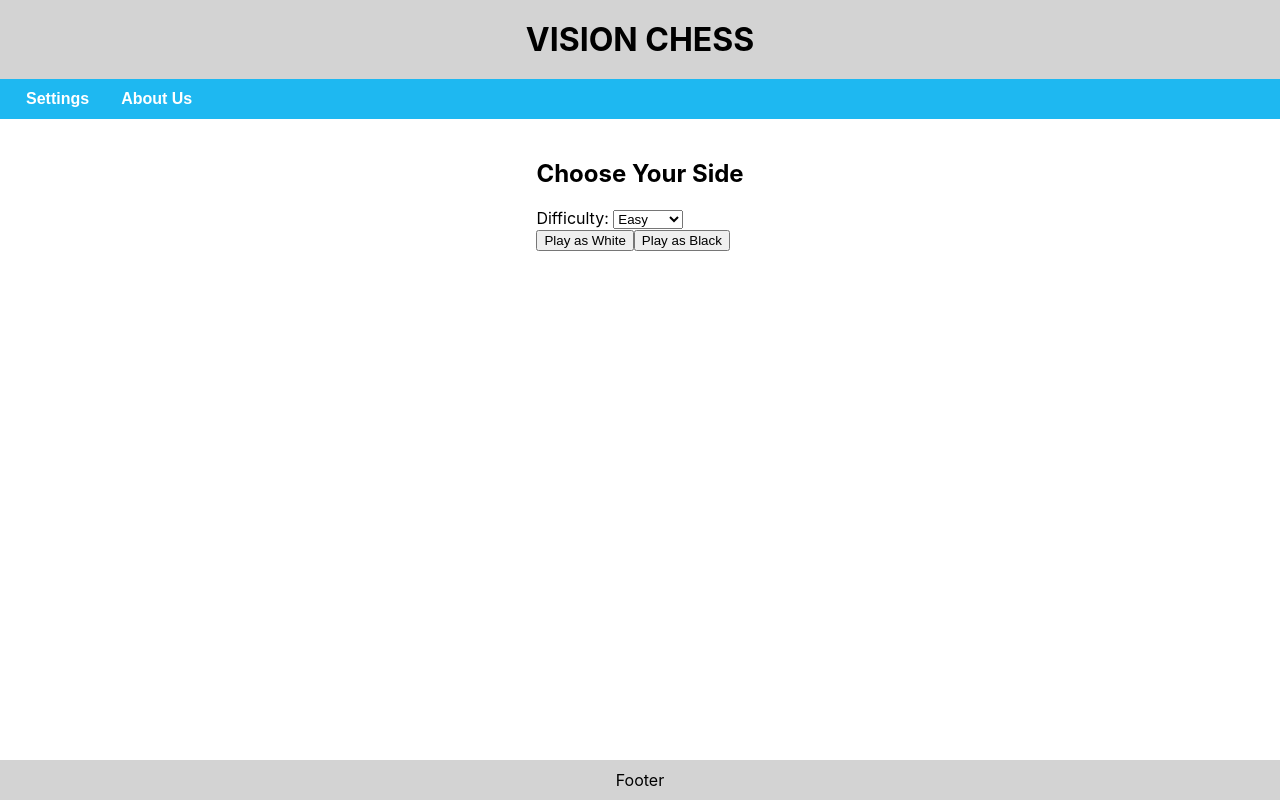
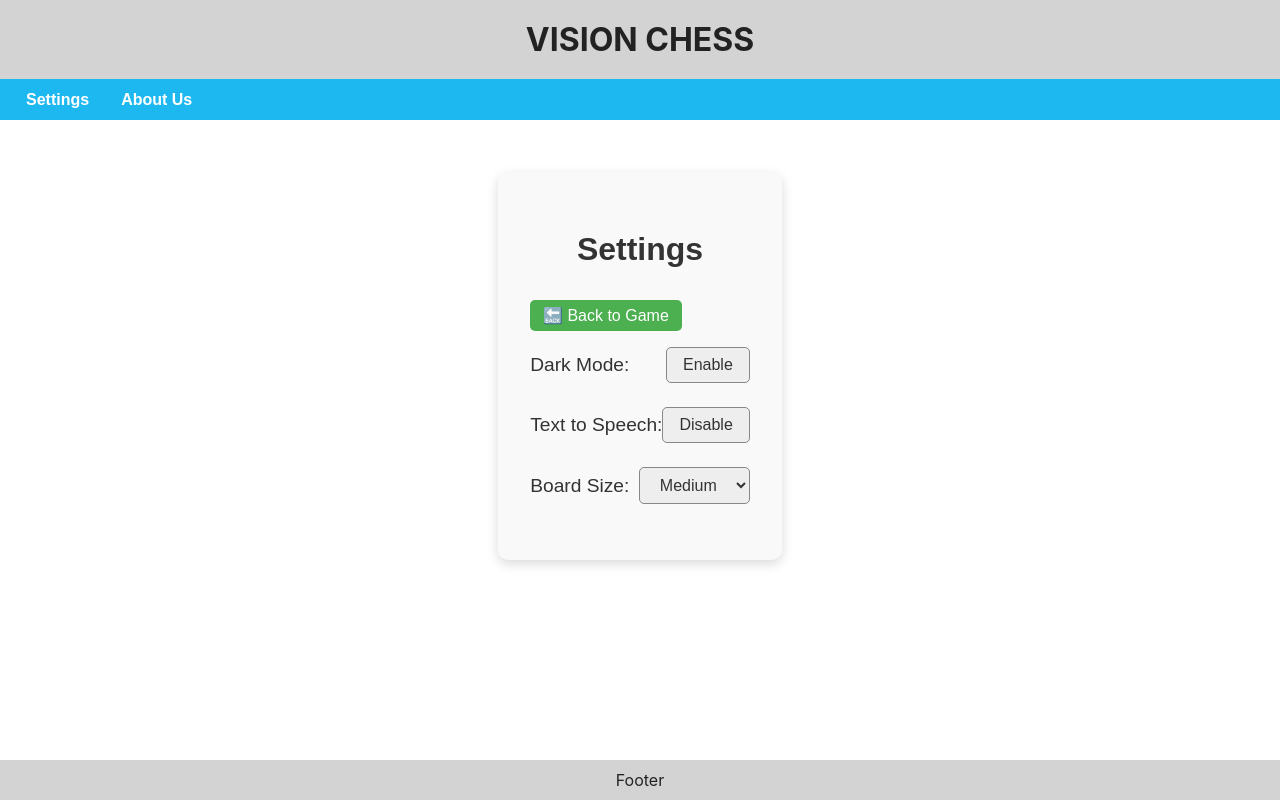
Before and after one commit to bradlyhayes12/Chess-game-impairedvision, a React (Create React App) app: page /settings in a window 1280 px wide. Built offline with nearby package versions, Linux system fonts and the light colour scheme.

Commit message:
Add settings page

```diff
--- a/package.json
+++ b/package.json
@@ -9,6 +9,7 @@
     "react-dnd": "^16.0.1",
     "react-dnd-html5-backend": "^16.0.1",
     "react-dom": "^19.0.0",
+    "react-router-dom": "^7.5.0",
     "react-scripts": "5.0.1",
     "web-vitals": "^4.2.4"
   },
--- a/src/App.css
+++ b/src/App.css
@@ -1,3 +1,28 @@
+App {
+  background-color: #f5f5f5;
+  color: #222;
+  min-height: 100vh;
+  transition: all 0.3s ease;
+}
+
+.App.dark {
+  background-color: #121212;
+  color: #eee;
+}
+
+/* Optional: make header/nav/footer dark too */
+.header, .navbar, .footer {
+  background-color: #eee;
+  color: #222;
+  transition: all 0.3s ease;
+}
+
+.App.dark .header,
+.App.dark .navbar,
+.App.dark .footer {
+  background-color: #1f1f1f;
+  color: #eee;
+}
 /* Layout styles */
 .page {
   display: flex;
--- a/src/App.js
+++ b/src/App.js
@@ -1,15 +1,43 @@
-import React from 'react';
-import './App.css';
+import React, { useState } from 'react';
+import { BrowserRouter as Router, Route, Routes, Link } from 'react-router-dom';
 import Layout from './Layout';
 import ChessBoard from './ChessBoard';
+import SettingsPage from './SettingsPage';
+import './App.css';
 
 function App() {
+  const [darkMode, setDarkMode] = useState(false);
+  const [textToSpeech, setTextToSpeech] = useState(true);
+  const [boardSize, setBoardSize] = useState('medium');
+
   return (
-    <div className = "App">
-    <Layout>
-    <ChessBoard />
-  </Layout>
-  </div>
+    <div className={darkMode ? 'App dark' : 'App'}>
+      <Router>
+        <Layout>
+          <Routes>
+            <Route
+              path="/"
+              element={
+                <ChessBoard
+                  textToSpeech={textToSpeech}
+                  boardSize={boardSize}
+                />
+              }
+            />
+            <Route
+              path="/settings"
+              element={
+                <SettingsPage
+                  darkMode={darkMode} setDarkMode={setDarkMode}
+                  textToSpeech={textToSpeech} setTextToSpeech={setTextToSpeech}
+                  boardSize={boardSize} setBoardSize={setBoardSize}
+                />
+              }
+            />
+          </Routes>
+        </Layout>
+      </Router>
+    </div>
   );
 }
 
--- a/src/ChessBoard.js
+++ b/src/ChessBoard.js
@@ -28,7 +28,8 @@ const startListening = (callback) => {
   recognition.start();
 };
 
-const Speak = (text) => {
+const Speak = (text, textToSpeech = true) => {
+  if(!textToSpeech) return;
   const synth = window.speechSynthesis;
   if (synth.speaking) synth.cancel();
   const utterance = new SpeechSynthesisUtterance(text);
@@ -36,9 +37,9 @@ const Speak = (text) => {
   synth.speak(utterance);
 };
 
-const SpeakOnHover = ({ children, text }) => {
+const SpeakOnHover = ({ children, text, textToSpeech = true}) => {
   const handleHover = () => {
-    Speak(text);
+    Speak(text, textToSpeech);
   };
 
   // Clone the child and add the onMouseEnter handler
@@ -67,8 +68,8 @@ const announceCapture = (move) => {
 };
 
 
-const speakMove = (move, prefix = "") => {
-  if (!move) return;
+const speakMove = (move, prefix = "", textToSpeech = true) => {
+  if (!move || !textToSpeech) return;
   const pieceName = pieceNames[move.piece.toLowerCase()] || move.piece;
   const moveText = `${prefix}${pieceName} to ${move.to.toUpperCase()}`;
   const synth = window.speechSynthesis;
@@ -128,7 +129,7 @@ const Square = ({ children, position, handleMove, isValidMove, isSelected, isFoc
   );
 };
 
-const ChessBoard = () => {
+const ChessBoard = ({ textToSpeech, boardSize }) => {
   const [chess, setChess] = useState(new Chess());
   const [board, setBoard] = useState(chess.board());
   const [selected, setSelected] = useState(null);
@@ -148,16 +149,16 @@ const ChessBoard = () => {
       const winner = chess.turn() === "w" ? "Black" : "White";
       const message = `Checkmate! ${winner} wins!`;
       setGameStatus(message);
-      Speak(message);
+      Speak(message, textToSpeech);
     } else if (chess.isCheck()) {
       const playerInCheck = chess.turn() === "w" ? "White" : "Black";
       const message = `Check! ${playerInCheck} is in check.`;
       setGameStatus(message);
-      Speak(message);
+      Speak(message, textToSpeech);
     } else if (chess.isDraw()) {
       const message = "Game drawn!";
       setGameStatus(message);
-      Speak(message);
+      Speak(message, textToSpeech);
     } else {
       setGameStatus("");
     }
@@ -194,12 +195,12 @@ const ChessBoard = () => {
         const color = move.color === "w" ? "White" : "Black";
         const toSquare = move.to;
 
-        speakMove(move);
+        speakMove(move, textToSpeech);
         setBoard(chess.board());
         setSelected(null);
         setValidMoves([]);
         setMoveHistory(prev => [...prev, move.san]);
-        Speak(`${color} ${pieceName} to ${toSquare}`);
+        Speak(`${color} ${pieceName} to ${toSquare}`, textToSpeech);
         announceCapture(move);
 
         if (chess.turn() !== (playerColor === "white" ? "w" : "b")) {
@@ -214,7 +215,7 @@ const ChessBoard = () => {
                 const toSquare = aiMoveResult.to;
 
                 // 🎙️ Speak the move
-                Speak(`${color} ${pieceName} to ${toSquare}`);
+                Speak(`${color} ${pieceName} to ${toSquare}`, textToSpeech);
 
                 // 🎙️ Speak the capture if any
                 announceCapture(aiMoveResult);
@@ -258,9 +259,9 @@ const ChessBoard = () => {
         if (piece) {
           const colorName = piece.color === "w" ? "White" : "Black";
           const pieceName = pieceNames[piece.type?.toLowerCase()] || "Piece";
-          Speak(`${colorName} ${pieceName} on ${newSquare}`);
+          Speak(`${colorName} ${pieceName} on ${newSquare}`, textToSpeech);
         } else {
-          Speak(`Empty square ${newSquare}`);
+          Speak(`Empty square ${newSquare}`, textToSpeech);
         }
 
       }
@@ -282,7 +283,7 @@ const ChessBoard = () => {
       if (aiMove) {
         const aiMoveResult = chess.move(aiMove);
         if (aiMoveResult) {
-          speakMove(aiMoveResult, "Computer played ");
+          speakMove(aiMoveResult, "Computer played ", textToSpeech);
           setTimeout(() => {
             setBoard(chess.board());
             setMoveHistory([aiMoveResult.san]);
@@ -297,34 +298,34 @@ const ChessBoard = () => {
   if (!isGameStarted) {
     return (
       <div className="setup-menu">
-        <SpeakOnHover text="Choose your side">
+        <SpeakOnHover text="Choose your side" textToSpeech={textToSpeech}>
           <h2>Choose Your Side</h2>
         </SpeakOnHover>
 
         <div>
-          <SpeakOnHover text="Select difficulty level">
+          <SpeakOnHover text="Select difficulty level" textToSpeech={textToSpeech}>
             <label>Difficulty: </label>
           </SpeakOnHover>
           <select
             value={difficulty}
             onChange={(e) => {
               setDifficulty(e.target.value);
-              Speak(`Difficulty set to ${e.target.value}`);
+              Speak(`Difficulty set to ${e.target.value}`, textToSpeech);
             }}
-            onMouseEnter={() => Speak(`Current difficulty: ${difficulty}`)}
+            onMouseEnter={() => Speak(`Current difficulty: ${difficulty}`, textToSpeech)}
           >
             <option value="easy">Easy</option>
             <option value="medium">Medium</option>
             <option value="hard">Hard</option>
           </select>
         </div>
-        <SpeakOnHover text="Play as White">
+        <SpeakOnHover text="Play as White" textToSpeech={textToSpeech}>
           <button onClick={() => { setPlayerColor("white"); setIsGameStarted(true); }}>
             Play as White
           </button>
         </SpeakOnHover>
 
-        <SpeakOnHover text="Play as Black">
+        <SpeakOnHover text="Play as Black" textToSpeech={textToSpeech}>
           <button onClick={startGameAsBlack}>
             Play as Black
           </button>
@@ -374,7 +375,7 @@ const ChessBoard = () => {
     const pieceMatch = speech.match(/pawn|knight|bishop|rook|queen|king/i);
 
     if (!squareMatch) {
-      Speak("Could not understand the square");
+      Speak("Could not understand the square", textToSpeech);
       return;
     }
 
@@ -396,7 +397,7 @@ const ChessBoard = () => {
     if (chosenMove) {
       handleMove(chosenMove.from, chosenMove.to);
     } else {
-      Speak("Could not find a valid move to that square");
+      Speak("Could not find a valid move to that square", textToSpeech);
     }
   };
 
@@ -405,11 +406,11 @@ const ChessBoard = () => {
     <DndProvider backend={HTML5Backend}>
       <div>
         <h2>{gameStatus}</h2>
-        <SpeakOnHover text="Restart the game">
+        <SpeakOnHover text="Restart the game" textToSpeech={textToSpeech}>
           <button onClick={restartGame}>Restart</button>
         </SpeakOnHover>
 
-        <SpeakOnHover text="Click to use voice command">
+        <SpeakOnHover text="Click to use voice command" textToSpeech={textToSpeech}>
           <button onClick={() => startListening(handleVoiceCommand)}>
             Voice Move
           </button>
@@ -450,7 +451,7 @@ const ChessBoard = () => {
           <h3>Move History</h3>
           <ol>
             {moveHistory.map((move, i) => (
-              <SpeakOnHover key={i} text={`Move ${i + 1}: ${move}`}>
+              <SpeakOnHover key={i} text={`Move ${i + 1}: ${move}`} textToSpeech={textToSpeech}>
                 <li>{move}</li>
               </SpeakOnHover>
             ))}
--- a/src/Layout.js
+++ b/src/Layout.js
@@ -1,5 +1,6 @@
 import React from "react";
 import './App.css'
+import { Link } from 'react-router-dom';
 
 const Speak = (text) => {
   const synth = window.speechSynthesis;
@@ -28,11 +29,15 @@ const Layout = ({ children }) => {
       </SpeakOnHover>
       <nav className="navbar">
         <SpeakOnHover text="Settings">
+          <Link to="/settings">
         <button className="nav-button">Settings</button>
+        </Link>
         </SpeakOnHover>
+        <Link to="/">
         <SpeakOnHover text="About Us">
         <button className="nav-button">About Us</button>
         </SpeakOnHover>
+        </Link>
       </nav>
       <main className="main-content">
         {children}
--- /dev/null
+++ b/src/SettingsPage.css
@@ -0,0 +1,79 @@
+.settings-page {
+    background-color: var(--background);
+    color: var(--text);
+    padding: 2rem;
+    max-width: 500px;
+    margin: 2rem auto;
+    border-radius: 10px;
+    box-shadow: 0 4px 12px rgba(0, 0, 0, 0.15);
+    font-family: 'Arial', sans-serif;
+  }
+
+  .settings-page h2 {
+    text-align: center;
+    margin-bottom: 2rem;
+    font-size: 2rem;
+  }
+
+  .setting-item {
+    display: flex;
+    justify-content: space-between;
+    align-items: center;
+    margin-bottom: 1.5rem;
+  }
+
+  .setting-item label {
+    font-size: 1.2rem;
+  }
+
+  .setting-item button,
+  .setting-item select {
+    padding: 0.5rem 1rem;
+    font-size: 1rem;
+    border-radius: 5px;
+    border: 1px solid #888;
+    background-color: var(--button-bg);
+    color: var(--button-text);
+    cursor: pointer;
+  }
+
+  .setting-item button:hover,
+  .setting-item select:hover {
+    background-color: var(--button-hover);
+  }
+
+  /* Light Theme Variables */
+  :root {
+    --background: #f9f9f9;
+    --text: #333;
+    --button-bg: #eee;
+    --button-text: #333;
+    --button-hover: #ddd;
+  }
+
+  /* Dark Theme Support (optional) */
+  .dark .settings-page {
+    --background: #222;
+    --text: #eee;
+    --button-bg: #444;
+    --button-text: #eee;
+    --button-hover: #555;
+  }
+
+  .back-button {
+    margin-bottom: 1rem;
+  }
+
+  .back-button button {
+    padding: 0.4rem 0.8rem;
+    font-size: 1rem;
+    background-color: #4caf50;
+    color: white;
+    border: none;
+    border-radius: 5px;
+    cursor: pointer;
+  }
+
+  .back-button button:hover {
+    background-color: #45a049;
+  }
--- /dev/null
+++ b/src/SettingsPage.js
@@ -0,0 +1,44 @@
+import React from 'react';
+import { Link } from 'react-router-dom';
+import './SettingsPage.css'; // Optional if you want special styling
+
+export default function SettingsPage({
+  darkMode, setDarkMode,
+  textToSpeech, setTextToSpeech,
+  boardSize, setBoardSize
+}) {
+  return (
+    <div className="settings-page">
+      <h2>Settings</h2>
+        {/* Add Back to Game button */}
+        <div className="back-button">
+        <Link to="/">
+          <button>🔙 Back to Game</button>
+        </Link>
+      </div>
+
+      <div className="setting-item">
+        <label>Dark Mode:</label>
+        <button onClick={() => setDarkMode(prev => !prev)}>
+          {darkMode ? "Disable" : "Enable"}
+        </button>
+      </div>
+
+      <div className="setting-item">
+        <label>Text to Speech:</label>
+        <button onClick={() => setTextToSpeech(prev => !prev)}>
+          {textToSpeech ? "Disable" : "Enable"}
+        </button>
+      </div>
+
+      <div className="setting-item">
+        <label>Board Size:</label>
+        <select value={boardSize} onChange={(e) => setBoardSize(e.target.value)}>
+          <option value="small">Small</option>
+          <option value="medium">Medium</option>
+          <option value="large">Large</option>
+        </select>
+      </div>
+    </div>
+  );
+}
```
Also changed, not shown: src/aiDifficulty.js (+17 -15 lines), 1 other file (tests, documents, lock files or other folders).
